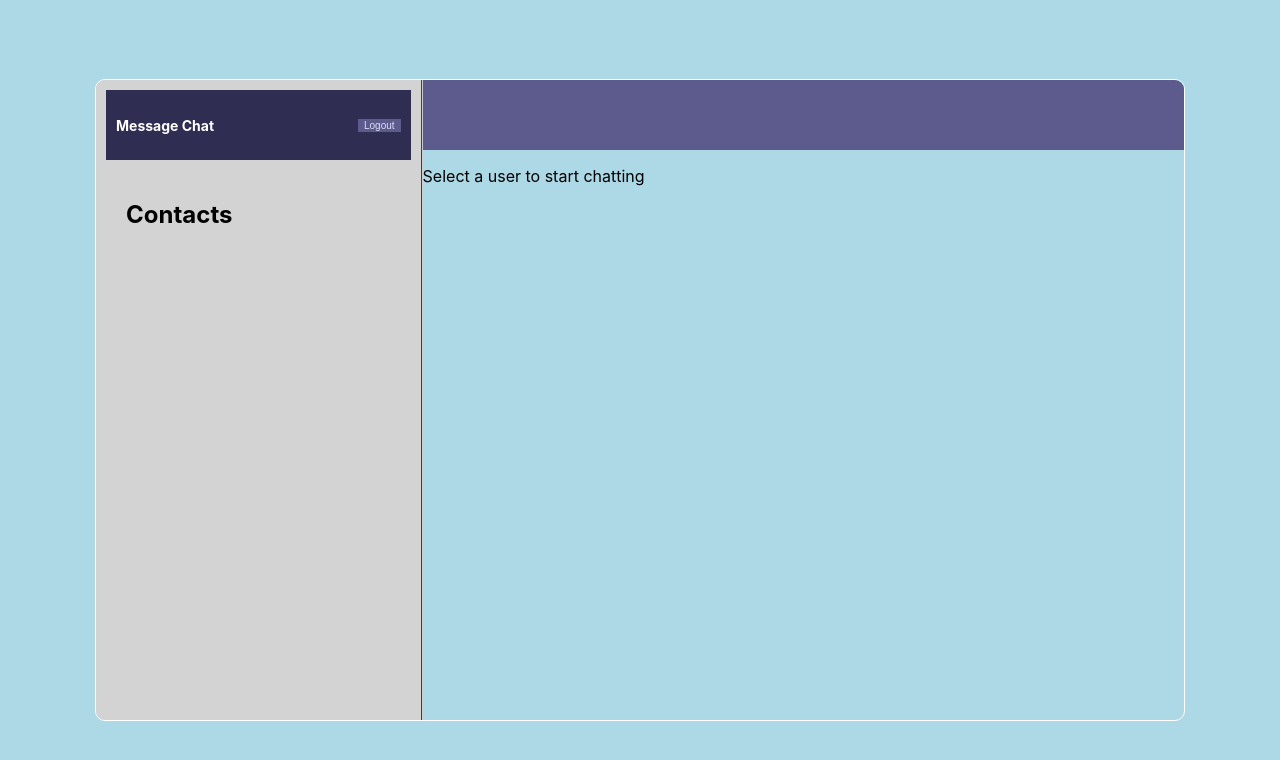
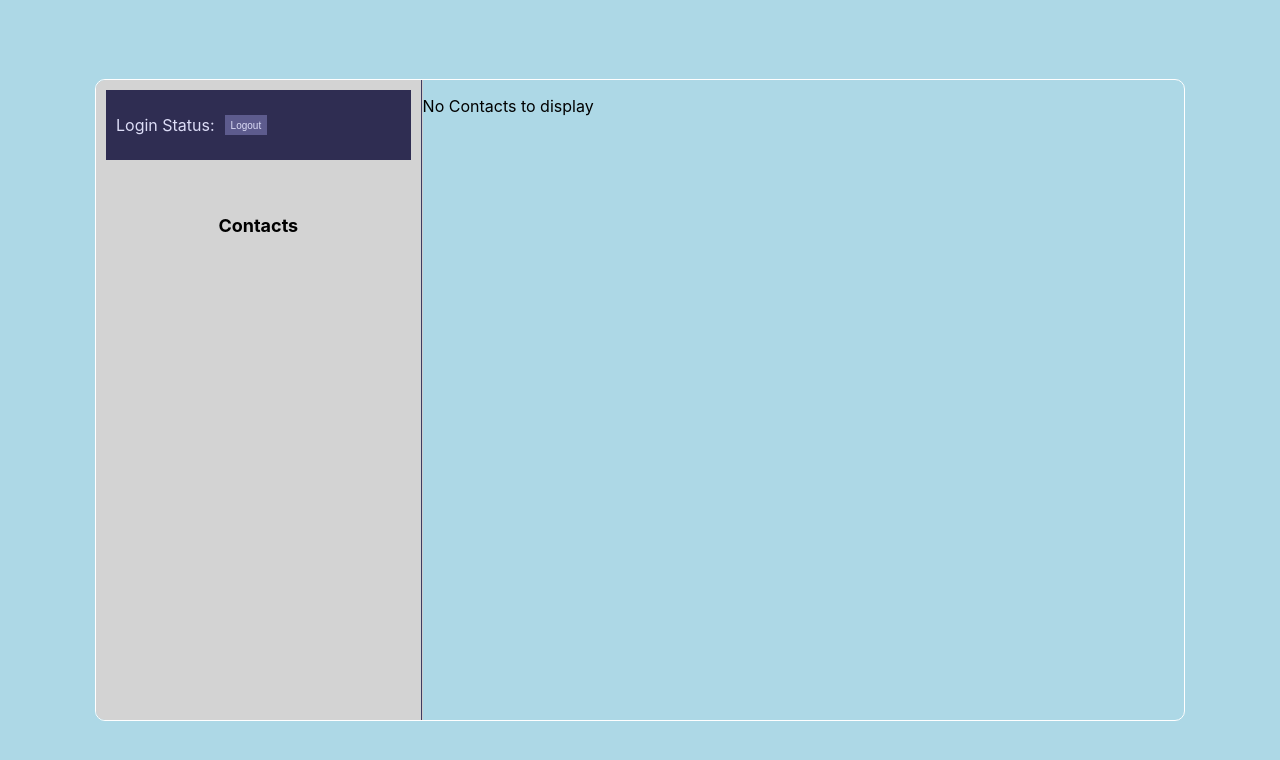
Before and after one commit to kurrachandu/Message-App, a React (Create React App) app: page /chatpage in a window 1280 px wide. Shown: the top 760 px of the page. Built offline with nearby package versions, Linux system fonts and the light colour scheme.

Commit message:
changed local storage of messages

```diff
--- a/src/App.css
+++ b/src/App.css
@@ -45,6 +45,12 @@ h6{
   font-size: 12px;
   color: gray;
 }
+h7{
+  font-size: 15px;
+  text-align: center;
+  color: white;
+  text:bold;
+}
 .btn{
   width: 100%;
   height: 50px;
--- a/src/Pages/Home/Home.css
+++ b/src/Pages/Home/Home.css
@@ -106,7 +106,7 @@
   /* User List */
   .user-list {
     flex: 1;
-    background-color: #f0f0f0;
+    /* background-color: #f0f0f0; */
     padding: 20px;
 
 
@@ -180,14 +180,18 @@
   }
 
   .user-list li {
+    text-align: center;
     cursor: pointer;
     padding: 10px;
     border-radius: 5px;
     margin-bottom: 10px;
+    transition: background-color 0.3s;
   }
 
   .user-list li.active {
-    background-color: #e5e5e5;
+    /* background-color: #e5e5e5; */
+    background-color: gray;
+  color: white;
   }
 
   /* Chat Area */
@@ -199,9 +203,13 @@
   }
 
   .header {
-    background-color: black;
+    height: 50px;
+    display: flex;
+    align-items: center;
+    justify-content: space-between;
+    background-color: #5d5b8d;
     color: white;
-    font-size: 20px;
+    /* font-size: 20px; */
     padding: 10px;
     text-align: center;
   }
@@ -217,20 +225,21 @@
 
 
   .chatInfo{
-    height: 50px;
-    background-color: #5d5b8d;
+    height: 30px;
+    background-color: black;
     display: flex;
-    align-items: center;
-    justify-content: space-between;
+    font-size: 20px;
+    /* align-items: center; */
+    /* justify-content: space-between; */
     padding: 10px;
-    color: lightgray;
+    color: white;
   }
 
 
 
 
   .messages {
-    flex: 0.75;
+    flex: 0.783;
     overflow-y: auto;
     padding: 10px;
     background-color: beige;
@@ -264,6 +273,7 @@
   }
 
   .message-input {
+    flex: 0;
     display: flex;
     padding: 10px;
     align-items: center;
@@ -319,6 +329,60 @@
 
 
 
+  .navbar{
+    display: flex;
+    align-items: center;
+    background-color: #2f2d52;
+    height: 50px;
+    padding: 10px;
+    justify-content: space-between;
+    color: #ddddf7;
+
+
+    .logo{
+      font-weight: bold;
+    }
+    span{
+      font-size: 14px;
+      padding: 0px;
+      color: white;
+    }
+
+    .user{
+      display: flex;
+      gap: 10px;
+    }
+
+    img{
+      background-color: #ddddf7;
+      height: 24px;
+      width: 24px;
+      border-radius: 50%;
+      object-fit: cover;
+    }
+
+    button{
+      background-color: #5d5b8d;
+      color: #ddddf7;
+      font-size: 10px;
+      border:none;
+      cursor: pointer;
+    }
+
+
+  }
+
+
+
+
+
+
+
+
+
+
+
+
 
 
 
@@ -335,6 +399,7 @@
 
 
     .userChat{
+      height: 70vh;
         padding: 10px;
         display: flex;
         align-items: flex-start;
@@ -412,5 +477,6 @@
         }
       }
     }
+
 }
 }
--- a/src/Pages/Home/Home.jsx
+++ b/src/Pages/Home/Home.jsx
@@ -1,13 +1,8 @@
-import React,{useState,useEffect} from 'react';
-import Chat from '../../Components/Chat'; // Update the path based on your project structure
-import Sidebar from '../../Components/Sidebar'; // Update the path based on your project structure
-import '../../../src/style.scss'; // Update the path for your CSS file
-// import Search from '../../Components/Search';
+import React, { useState, useEffect } from 'react';
 import { useNavigate } from 'react-router-dom';
 import './Home.css';
-import Navbar from '../../Components/Navbar';
-const Home=()=> {
 
+const Home = () => {
   const navigate = useNavigate();
   const [users, setUsers] = useState([]);
   const [selectedUser, setSelectedUser] = useState(null);
@@ -16,10 +11,59 @@ const Home=()=> {
   useEffect(() => {
     const storedUsers = JSON.parse(localStorage.getItem('Users')) || [];
     setUsers(storedUsers);
+
+    const userWithoutLogin = storedUsers.find(
+      (user) => user.login_status !== 'login'
+    );
+    if (userWithoutLogin) {
+      setSelectedUser({ ...userWithoutLogin, messages: [] });
+    }
   }, []);
 
-  const handleUserClick = (user) => {
-    setSelectedUser(user);
+  useEffect(() => {
+    if (selectedUser) {
+      const updatedUsers = users.map((user) =>
+        user.username === selectedUser.username ? selectedUser : user
+      );
+      localStorage.setItem('Users', JSON.stringify(updatedUsers));
+    }
+  }, [selectedUser, users]);
+
+  const handleSendMessage = (userWithoutLogin) => {
+    if (messageInput.trim() !== '' && selectedUser) {
+      const loggedInUser = users.find((user) => user.login_status === 'login');
+      const userWithoutLogin = users.find( (user) => user.login_status !== 'login');
+      const chatMessage = {
+        messageId: generateMessageId(loggedInUser.username),
+        sender: loggedInUser.username,
+        receiver:userWithoutLogin.username,
+        content: messageInput,
+        time: new Date().toLocaleString(),
+      };
+
+      const updatedSelectedUser = {
+        ...selectedUser,
+        messages: [...selectedUser.messages],
+      };
+
+      setSelectedUser(updatedSelectedUser);
+      setMessageInput('');
+
+      const storedMessages = JSON.parse(localStorage.getItem('messages')) || [];
+      storedMessages.push(chatMessage);
+      localStorage.setItem('messages', JSON.stringify(storedMessages));
+    }
+  };
+
+  const handleLogout = () => {
+    const updatedLocalData = users.map((userData) =>
+      userData.login_status === 'login'
+        ? { ...userData, login_status: '' }
+        : userData
+    );
+
+    localStorage.setItem('Users', JSON.stringify(updatedLocalData));
+    navigate('/');
   };
 
   const generateMessageId = (sender) => {
@@ -28,98 +72,64 @@ const Home=()=> {
     return `${sender}_${timestamp}_${random}`;
   };
 
-  const handleSendMessage = () => {
-    if (messageInput.trim() !== '' && selectedUser) {
-      const loggedInUser = users.find(user => user.login_status === 'login');
-      const chatMessage = {
-        messageId: generateMessageId(loggedInUser.username),
-        sender: loggedInUser.username,
-        content: messageInput,
-        timestamp: new Date().toLocaleString(),
-        replies: []
+  const loggedInUser = users.find((user) => user.login_status === 'login');
+
+  const userWithoutLogin = users.find( (user) => user.login_status !== 'login');
+  const handleUserClick = (user) => {
+    setSelectedUser(user);
   };
-
-      const updatedUsers = users.map(user => {
-        if (user.username === loggedInUser.username || user.username === selectedUser.username) {
-          return {
-            ...user,
-            messages: [...user.messages, chatMessage]
-          };
-        }
-        return user;
-      });
-
-      setUsers(updatedUsers);
-      localStorage.setItem('Users', JSON.stringify(updatedUsers));
-      setMessageInput('');
-    }
-  };
-
-  const handleLogout = () => {
-    // Find the user's data and set login_status to an empty string
-    const updatedLocalData = users.map((userData) =>
-      userData.login_status === "login"
-        ? { ...userData, login_status: "" }
-        : userData
-    );
-
-    // Save the updated data back to localStorage
-    localStorage.setItem("Users", JSON.stringify(updatedLocalData));
-
-    navigate("/");
-  };
-  const loggedInUser = users.find(user => user.login_status === 'login');
 
   return (
     <div className="home">
       <div className="container">
         <div className="chat">
           <div className="chat-app">
-      {/* <Navbar/> */}
-
             <div className="sidebar">
-      <div className='navbar'>
-
-      <span className='logo'>Message Chat</span>
-      <div className='user'>
-        {/* <img src='https://images.pexels.com/photos/4050312/pexels-photo-4050312.jpeg?auto=compress&cs=tinysrgb&w=600' alt='' />
-        <span>Kiran</span> */}
+              <div className="navbar">
+                <div className="user">
+                  <div>
+                    Login Status:{' '}
+                    {loggedInUser && loggedInUser.login_status === 'login' && loggedInUser.username}
+                  </div>
                   <button onClick={handleLogout}>Logout</button>
                 </div>
               </div>
               <div className="userChat">
-                <div className="userChatInfo">
+                <div className="user-list">
                   <h2>Contacts</h2>
                   <ul>
-                    {users.map((user, index) => (
-                      user.login_status !== 'login' && user.username !== loggedInUser.username && (
+                    {users
+                      .filter((user) => user.login_status !== 'login')
+                      .map((user, index) => (
                         <li
                           key={index}
-                          className={selectedUser && user.email === selectedUser.email ? 'active' : ''}
+                          className={
+                            selectedUser && user.email === selectedUser.email ? 'active' : ''
+                          }
                           onClick={() => handleUserClick(user)}
                         >
                           {user.username}
                         </li>
-                      )
                       ))}
                   </ul>
                 </div>
               </div>
             </div>
             <div className="chat-area">
-        <div className='chatInfo'>
-      <div>{loggedInUser && loggedInUser.login_status === 'login' && loggedInUser.username}</div>
-        {/* <div  onClick={handleLogout}>Logout</div> */}
-        </div>
-        {selectedUser ? (
+              {selectedUser && selectedUser.messages ? (
                 <>
                   <div className="header">{selectedUser.username}</div>
                   <div className="messages">
                     {selectedUser.messages.map((message, index) => (
-                <div key={message.messageId} className={`message ${message.sender === selectedUser.username ? 'received' : 'sent'}`}>
-                  <span>{message.sender === selectedUser.username ? message.sender :  'You'}</span>
+                      <div
+                        key={message.messageId}
+                        className={`message ${
+                          message.sender === loggedInUser.username ? 'sent' : 'received'
+                        }`}
+                      >
+                        <p>{message.receiver}</p>
                         <p>{message.content}</p>
-                  <span>{message.timestamp}</span>
+                        <p>{message.time}</p>
                       </div>
                     ))}
                   </div>
@@ -130,13 +140,11 @@ const Home=()=> {
                       onChange={(e) => setMessageInput(e.target.value)}
                       placeholder="Type a message..."
                     />
-              <div className="send">
                     <button onClick={handleSendMessage}>Send</button>
-              </div>
                   </div>
                 </>
               ) : (
-          <p>Select a user to start chatting</p>
+                <p>No Contacts to display</p>
               )}
             </div>
           </div>
--- a/src/style.scss
+++ b/src/style.scss
@@ -120,11 +120,11 @@
         button{
           background-color: #5d5b8d;
           color: #ddddf7;
-          font-size: 10px;
+          font-size: 15px;
           border:none;
           cursor: pointer;
           @include tablet {
-              position: absolute;
+              // position: absolute;
               bottom: 10px;
             }
         }
```
Lines whose indentation alone changed are shown as unchanged.
